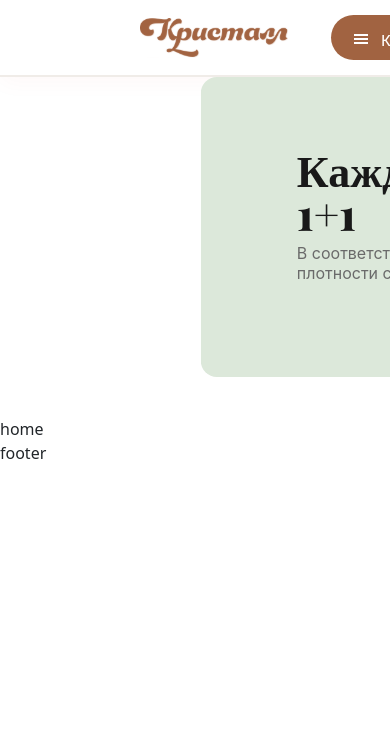
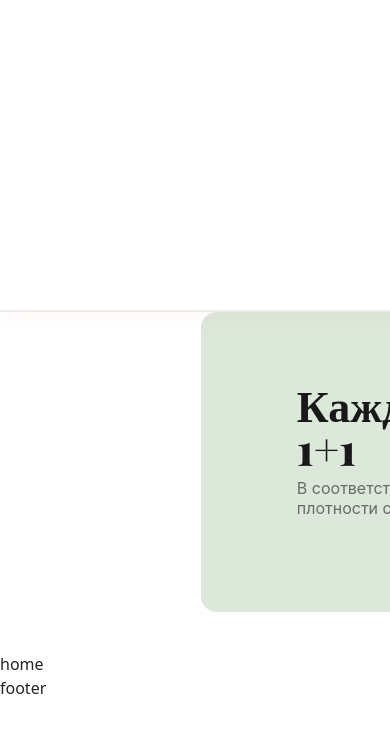
Before and after one commit to BAKYTq1/Krisstall, a React (Vite) app: page / in a window 390 px wide. Shown: the top 732 px of the page. Built offline with nearby package versions, Linux system fonts and the light colour scheme; a web font is replaced by a local one.

Commit message:
added headers style

```diff
--- a/src/components/header/header.scss
+++ b/src/components/header/header.scss
@@ -1,127 +1,180 @@
-.header{
+.header {
     position: sticky;
-    box-shadow: 0px 6px 22px 0px rgba(219, 30, 30, 0.03);
+    top: 0;
+    left: 0;
+    width: 100%;
     background: rgb(255, 255, 255);
     padding: 15px 0;
-    width: 1440px;
+    box-shadow: 0px 6px 22px 0px rgba(219, 30, 30, 0.03);
     border-bottom: 2px solid #f0ece8;
-    .header-section{
+    z-index: 1000;
+
+    .header-section {
         display: flex;
         align-items: center;
         justify-content: space-between;
         max-width: 1200px;
         margin: 0 auto;
         padding: 0 20px;
-
-    }
-    .header-logo img{
-        height: 40px;
-
     }
 
-    .header-nav{
+    .header-logo img {
+        height: 40px;
+    }
+
+    .header-nav {
         display: flex;
-        justify-content: space-around;
+        align-items: center;
         gap: 20px;
-        align-items: center;
-     ul{
+
+        ul {
             display: flex;
             list-style: none;
             padding: 0;
             margin: 0;
+            gap: 20px;
 
-    }
-    .catalog{
-        width: 127px;
-height: 45px;
-        border-radius: 45px;
-
-background: rgb(161, 99, 65);
-display: flex;
-justify-content: center;
-align-items: center;
-gap: 10px;
-h4{
-    color: rgb(255, 255, 255);
-font-family: Inter;
+            li {
+                margin: 0;
                 font-size: 14px;
                 font-weight: 500;
-line-height: 125%;
-letter-spacing: 0%;
-text-align: center;
-padding-top: 15px;
+                color: rgb(61, 66, 73);
+                cursor: pointer;
+                transition: color 0.3s;
+
+                &:hover {
+                    color: #a67c52;
                 }
-.icon{
-    color: white;
-    width: 18px;
-
-}
-
-    }
-    li{
-        margin-right: 20px;
-    &:last-child {
-    margin-right: 0;
-
             }
         }
     }
 
- a{
-    text-decoration: none;
-    color: rgb(61, 66, 73);
-font-family: Inter;
+    .catalog {
+        display: flex;
+        align-items: center;
+        justify-content: center;
+        gap: 10px;
+        width: 127px;
+        height: 45px;
+        border-radius: 45px;
+        background: rgb(161, 99, 65);
+        cursor: pointer;
+        transition: background 0.3s;
+
+        &:hover {
+            background: rgb(140, 80, 50);
+        }
+
+        h4 {
+            color: white;
             font-size: 14px;
             font-weight: 500;
-line-height: 125%;
-letter-spacing: 0%;
             text-align: center;
-transition: color 0.3s;
-&:hover {
-    color: #a67c52;
+        }
+
+        .icon {
+            color: white;
+            font-size: 18px;
         }
     }
-.header-profile{
-    .profile-btn{
-        // background: none;
+
+    .header-profile {
+        .profile-btn {
             width: 186px;
             height: 45px;
-box-sizing: border-box;
             border: 1px solid rgb(219, 225, 237);
             border-radius: 45px;
             background-color: transparent;
-
             color: rgb(61, 66, 73);
-font-family: Inter;
             font-size: 14px;
             font-weight: 500;
-line-height: 125%;
-letter-spacing: 0%;
-text-align: center;
+            display: flex;
+            align-items: center;
+            justify-content: center;
+            gap: 10px;
+            cursor: pointer;
+            transition: background 0.3s, color 0.3s;
+
+            &:hover {
+                background: rgb(219, 225, 237);
+            }
+
+            svg {
+                font-size: 18px;
+            }
+        }
     }
 }
 
-// Адаптивность
+
 @media (max-width: 992px) {
     .header {
+        .header-section {
+            padding: 0 10px;
+        }
+
         .header-nav ul {
             flex-wrap: wrap;
             justify-content: center;
+            gap: 10px;
         }
     }
 }
 
 @media (max-width: 768px) {
     .header {
-        .header-nav ul {
+        .header-section {
             flex-direction: column;
             align-items: center;
+            text-align: center;
         }
 
-      .header-profile{
+        .header-nav {
+            flex-direction: column;
+            align-items: center;
+            width: 100%;
+            gap: 10px;
+
+            ul {
+                flex-direction: column;
+                align-items: center;
+                gap: 10px;
+            }
+        }
+
+        .header-profile {
             margin-top: 10px;
         }
     }
+}
 
+@media (max-width: 480px) {
+    .header {
+        .header-section {
+            padding: 10px;
+        }
+
+        .header-nav {
+            flex-direction: column;
+            align-items: center;
+            gap: 5px;
+        }
+
+        .header-nav ul {
+            flex-direction: column;
+            gap: 5px;
+        }
+
+        .catalog {
+            width: 100px;
+            height: 40px;
+            font-size: 12px;
+        }
+
+        .header-profile .profile-btn {
+            width: 150px;
+            height: 40px;
+            font-size: 12px;
         }
     }
+}
```
Lines whose indentation alone changed are shown as unchanged.
